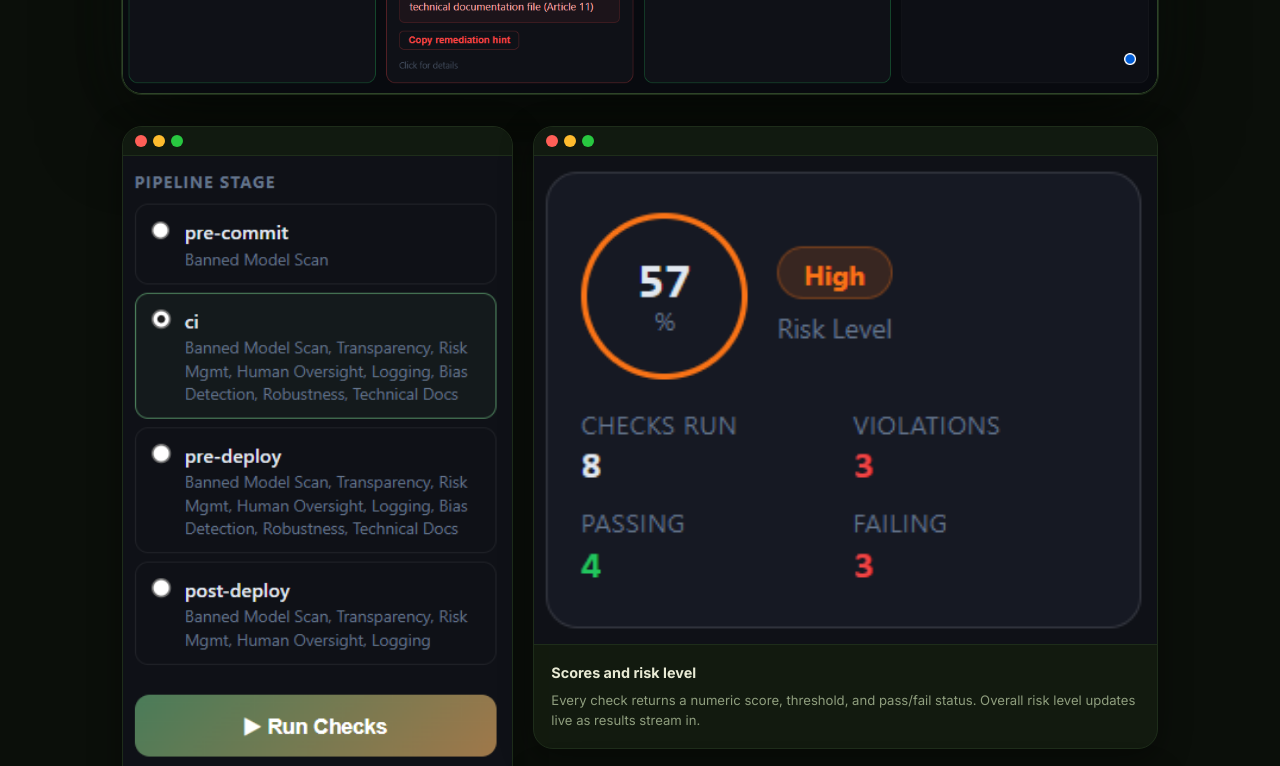
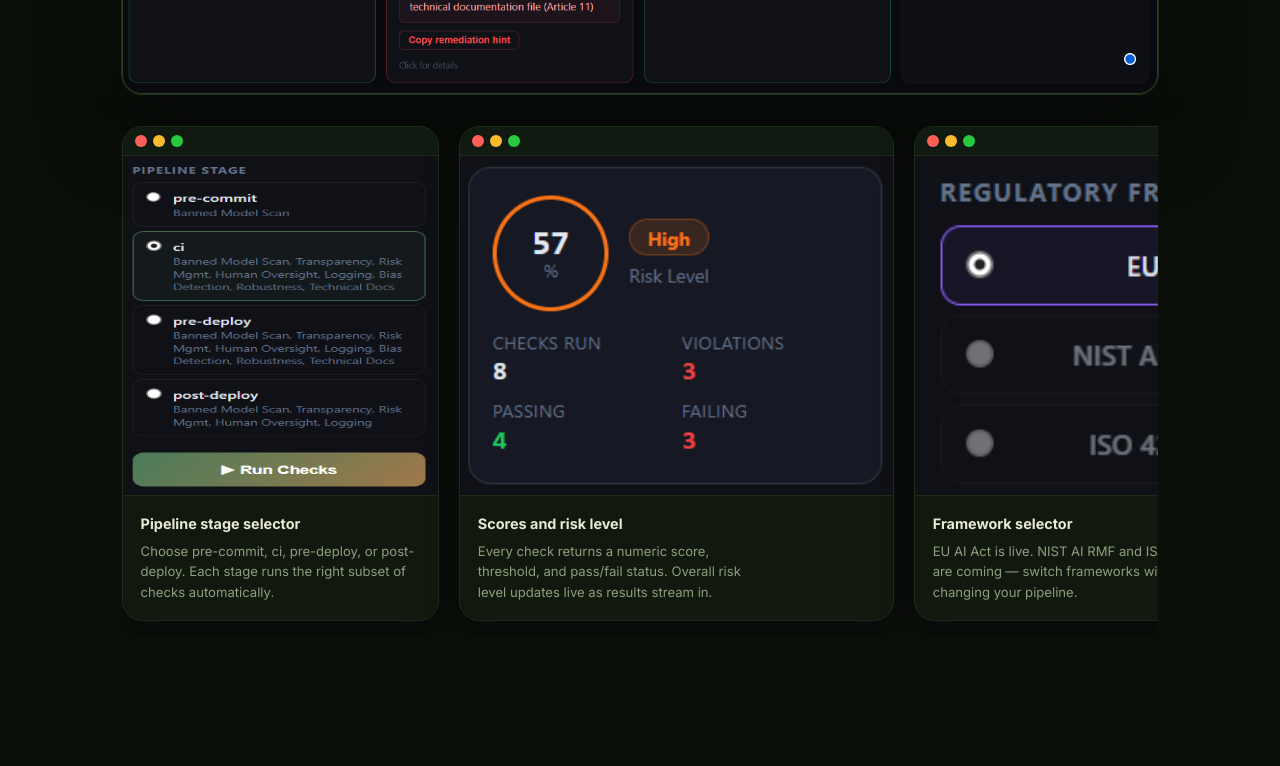
Before and after one commit to Agicademia/RaiFlow, a plain HTML site: page docs/index.html in a window 1280 px wide. Shown: the part 5300-6066 px from the top of the page. Drawn offline with nearby package versions, Linux system fonts and the light colour scheme.

Commit message:
website enhancements

```diff
--- a/docs/index.html
+++ b/docs/index.html
@@ -263,38 +263,36 @@
       <img src="assets/compliance-checks.png" alt="RaiFlow compliance checks dashboard" class="showcase-img-hero" loading="lazy">
     </div>
 
-    <!-- Detail shots: portrait left, two shorter ones stacked right -->
-    <div class="showcase-details">
-      <div class="showcase-detail-card">
+    <!-- Detail shots: horizontal scroll gallery, each image at natural size -->
+    <div class="showcase-gallery">
+      <div class="showcase-gallery-card">
         <div class="showcase-browser-bar showcase-browser-bar--sm">
           <span class="dot dot-red"></span><span class="dot dot-yellow"></span><span class="dot dot-green"></span>
         </div>
-        <img src="assets/pipeline-stage.png" alt="Pipeline stage selector" class="showcase-img-detail" loading="lazy">
+        <img src="assets/pipeline-stage.png" alt="Pipeline stage selector" loading="lazy">
         <div class="showcase-caption">
           <div class="showcase-caption-title">Pipeline stage selector</div>
           <div class="showcase-caption-sub">Choose pre-commit, ci, pre-deploy, or post-deploy. Each stage runs the right subset of checks automatically.</div>
         </div>
       </div>
-      <div class="showcase-detail-col">
-        <div class="showcase-detail-card">
+      <div class="showcase-gallery-card">
         <div class="showcase-browser-bar showcase-browser-bar--sm">
           <span class="dot dot-red"></span><span class="dot dot-yellow"></span><span class="dot dot-green"></span>
         </div>
-          <img src="assets/check-scores.png" alt="Check scores and risk level" class="showcase-img-detail" loading="lazy">
+        <img src="assets/check-scores.png" alt="Check scores and risk level" loading="lazy">
         <div class="showcase-caption">
           <div class="showcase-caption-title">Scores and risk level</div>
           <div class="showcase-caption-sub">Every check returns a numeric score, threshold, and pass/fail status. Overall risk level updates live as results stream in.</div>
         </div>
       </div>
-        <div class="showcase-detail-card">
+      <div class="showcase-gallery-card">
         <div class="showcase-browser-bar showcase-browser-bar--sm">
           <span class="dot dot-red"></span><span class="dot dot-yellow"></span><span class="dot dot-green"></span>
         </div>
-          <img src="assets/frameworks.png" alt="Regulatory framework selector" class="showcase-img-detail" loading="lazy">
+        <img src="assets/frameworks.png" alt="Regulatory framework selector" loading="lazy">
         <div class="showcase-caption">
           <div class="showcase-caption-title">Framework selector</div>
           <div class="showcase-caption-sub">EU AI Act is live. NIST AI RMF and ISO 42001 are coming — switch frameworks without changing your pipeline.</div>
-          </div>
         </div>
       </div>
     </div>
--- a/docs/style.css
+++ b/docs/style.css
@@ -657,21 +657,23 @@ footer { padding: 3rem 0; border-top: 1px solid var(--border); }
   object-fit: cover;
 }
 
-.showcase-details {
-  display: grid;
-  grid-template-columns: 1fr 1.6fr;
+/* ── Showcase gallery (horizontal scroll, no cropping) ───────────── */
+.showcase-gallery {
+  display: flex;
   gap: 1.25rem;
-  align-items: start;
+  overflow-x: auto;
+  padding-bottom: 1rem;
+  scroll-snap-type: x mandatory;
+  -webkit-overflow-scrolling: touch;
 }
 
-/* right column: stacks two cards vertically */
-.showcase-detail-col {
-  display: flex;
-  flex-direction: column;
-  gap: 1.25rem;
-}
+.showcase-gallery::-webkit-scrollbar { height: 4px; }
+.showcase-gallery::-webkit-scrollbar-track { background: transparent; }
+.showcase-gallery::-webkit-scrollbar-thumb { background: var(--border-light); border-radius: 99px; }
 
-.showcase-detail-card {
+.showcase-gallery-card {
+  flex-shrink: 0;
+  scroll-snap-align: start;
   border-radius: var(--radius-lg);
   overflow: hidden;
   border: 1px solid var(--border);
@@ -682,22 +684,24 @@ footer { padding: 3rem 0; border-top: 1px solid var(--border); }
   flex-direction: column;
 }
 
-.showcase-detail-card:hover {
+.showcase-gallery-card:hover {
   border-color: var(--border-light);
   transform: translateY(-4px);
   box-shadow: 0 16px 48px rgba(0,0,0,0.5), 0 0 20px rgba(74,124,89,0.1);
 }
 
-.showcase-img-detail {
-  width: 100%;
-  height: auto;
+/* Each image renders at a fixed height; width follows naturally — no cropping */
+.showcase-gallery-card img {
   display: block;
+  height: 340px;
+  width: auto;
+  max-width: none;
   border-bottom: 1px solid var(--border);
 }
 
 .showcase-caption {
   padding: 1rem 1.1rem 1.1rem;
-  flex: 1;
+  width: 100%;
 }
 
 .showcase-caption-title {
@@ -711,9 +715,5 @@ footer { padding: 3rem 0; border-top: 1px solid var(--border); }
   font-size: 0.82rem;
   color: var(--text-muted);
   line-height: 1.55;
+  max-width: 280px;
 }
-
-@media (max-width: 768px) {
-  .showcase-details { grid-template-columns: 1fr; }
-  .showcase-detail-col { gap: 1.25rem; }
-}
```
Lines whose indentation alone changed are shown as unchanged.
